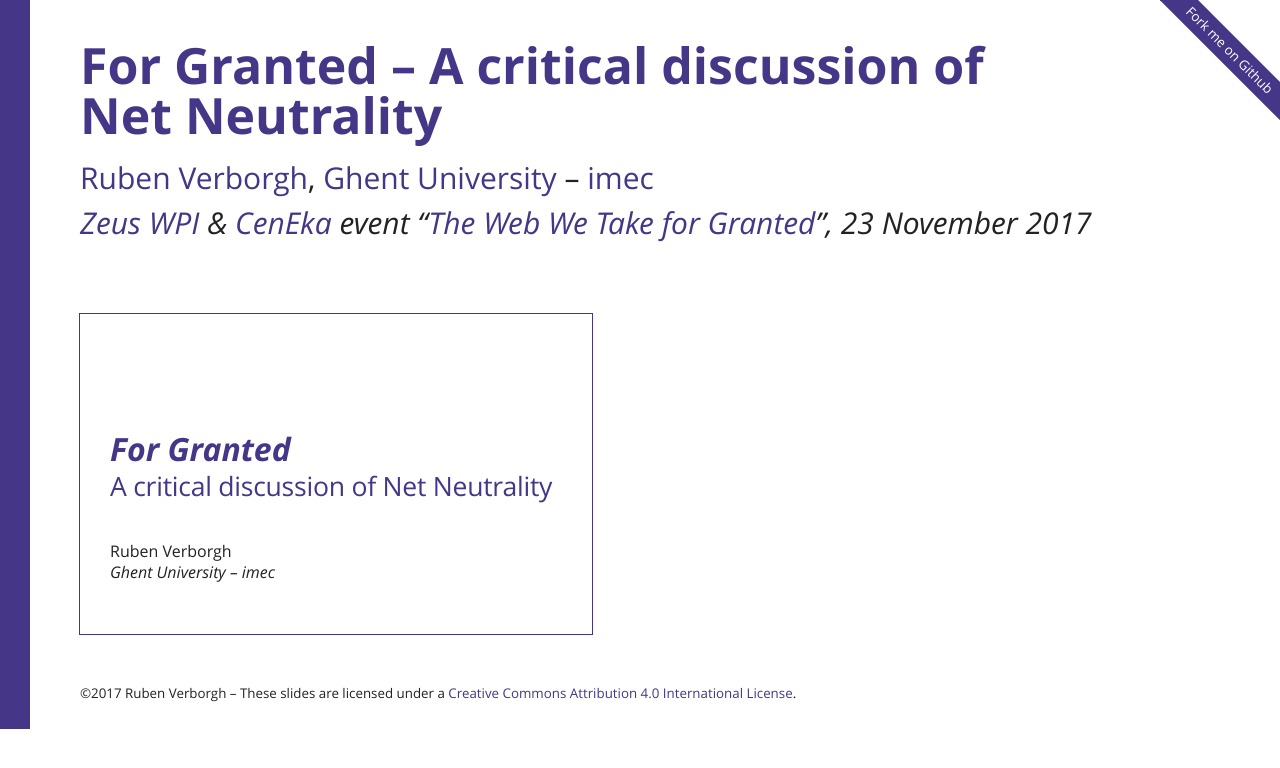
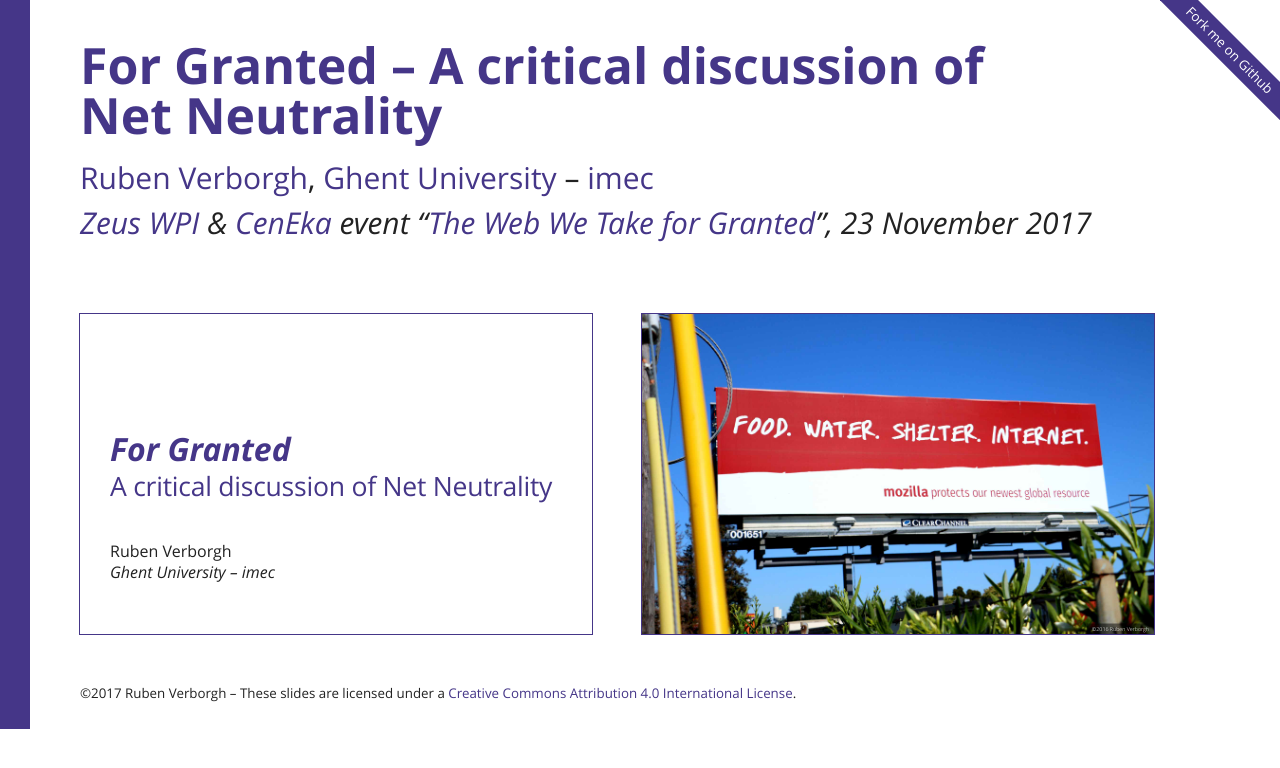
Before and after one commit to RubenVerborgh/Net-Neutrality-2017, a website: page index.html in a window 1280 px wide. Drawn offline with Linux system fonts and the light colour scheme.

Commit message:
Add Mozilla ad.

```diff
--- a/index.html
+++ b/index.html
@@ -30,6 +30,16 @@
     <p class="affiliation">Ghent University – imec</p>
   </div>
 
+  <div class="slide" id="food-water-shelter-internet">
+    <figure class="cover width">
+        <img src="images/food-water-shelter-internet.jpg"
+             alt="[Mozilla advertisement: “Food. Water. Shelter. Internet.”]">
+      <figcaption>
+        ©2016 <a href="https://ruben.verborgh.org/blog/2016/08/05/use-the-web-instead/#top-figure-1">Ruben Verborgh</a>
+      </figcaption>
+    </figure>
+  </div>
+
   <footer>
     <p class="badge"><a href="https://github.com/RubenVerborgh/Net-Neutrality-2017">Fork me on Github</a></p>
     <p>©2017 Ruben Verborgh – These slides are licensed under a <a rel="license" href="https://creativecommons.org/licenses/by/4.0/">Creative Commons Attribution 4.0 International License</a>.</p>
```
Also changed, not shown: images/food-water-shelter-internet.jpg (added).
